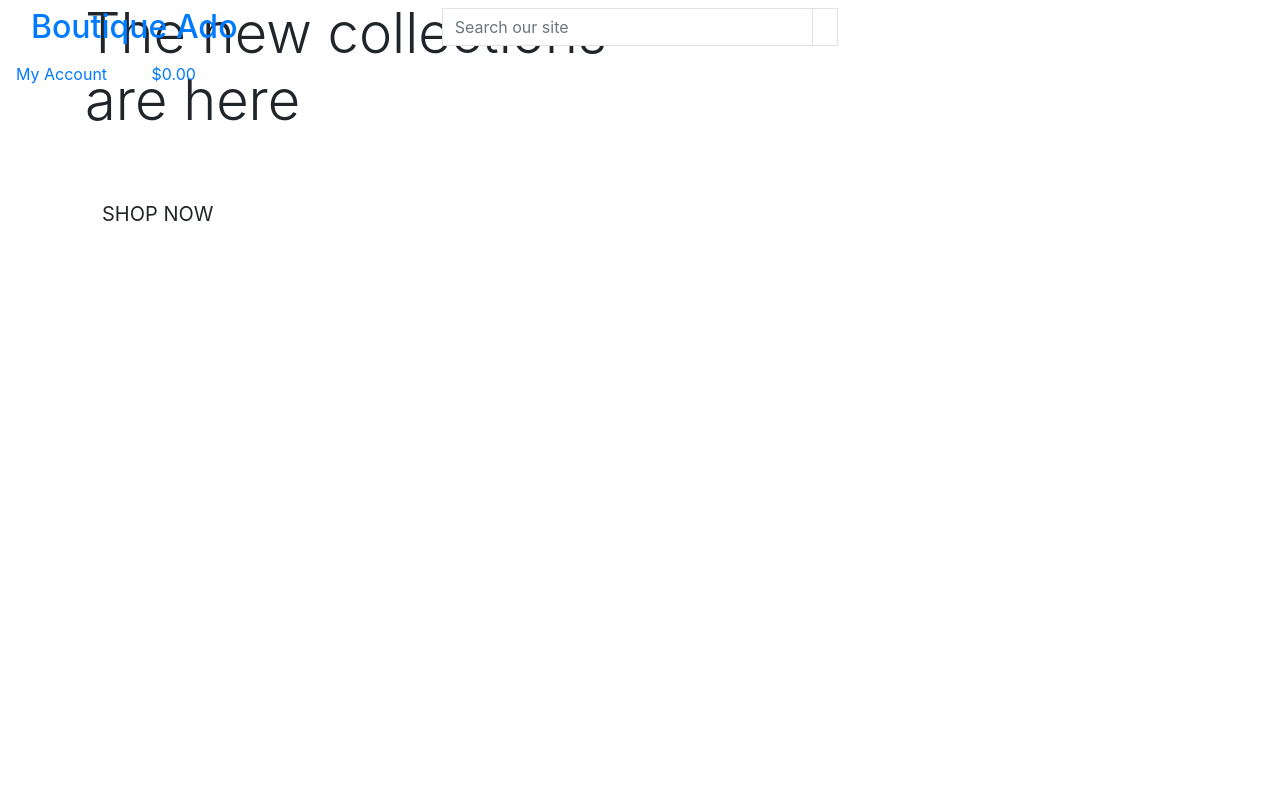
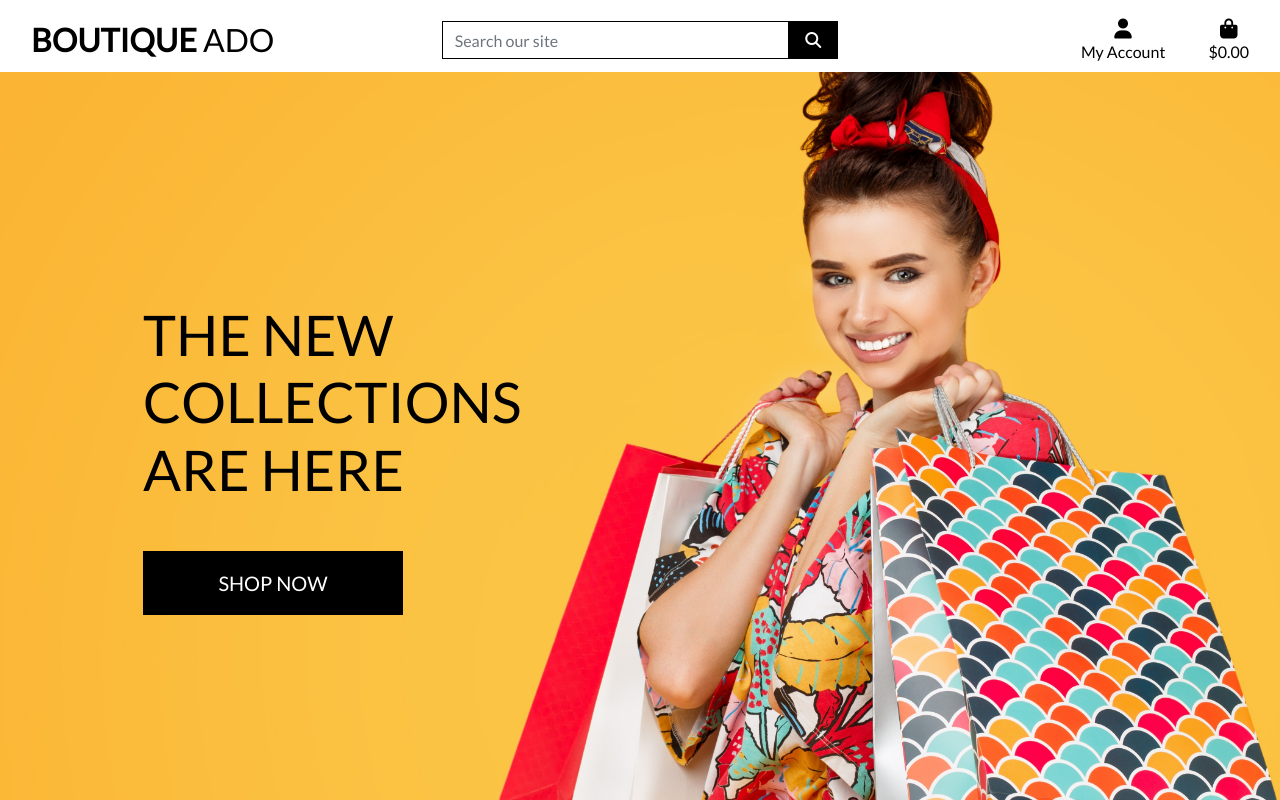
Before and after one commit to InfiniteEndeavours/Boutique-Ado, a Django app: page / in a window 1280 px wide. Run offline with Django 3.2, Linux system fonts and the light colour scheme; some libraries are stand-ins or nearby versions.

Commit message:
Completed Homepage header and CSS

```diff
--- a/boutique_ado/settings.py
+++ b/boutique_ado/settings.py
@@ -157,6 +157,10 @@
 # https://docs.djangoproject.com/en/3.2/howto/static-files/
 
 STATIC_URL = '/static/'
+STATICFILES_DIRS = (os.path.join(BASE_DIR, 'static'),)
+
+MEDIA_URL = '/media/'
+MEDIA_ROOT = os.path.join(BASE_DIR, 'media')
 
 # Default primary key field type
 # https://docs.djangoproject.com/en/3.2/ref/settings/#default-auto-field
--- a/boutique_ado/urls.py
+++ b/boutique_ado/urls.py
@@ -15,9 +15,11 @@
 """
 from django.contrib import admin
 from django.urls import path, include
+from django.conf import settings
+from django.conf.urls.static import static
 
 urlpatterns = [
     path('admin/', admin.site.urls),
     path('accounts/', include('allauth.urls')),
     path('', include('home.urls'))
-]
+] + static(settings.MEDIA_URL, document_root=settings.MEDIA_ROOT)
--- /dev/null
+++ b/static/css/base.css
@@ -0,0 +1,81 @@
+html {
+    height: 100%;
+}
+
+body {
+    background: url('/media/homepage_background_cropped.jpg') no-repeat center center fixed;
+    background-size: cover;
+    height: calc(100vh - 164px);
+    color: #555;
+    font-family: 'Lato';
+}
+
+/* from Bulma */
+.icon {
+    align-items: center;
+    display: inline-flex;
+    justify-content: center;
+    height: 1.5rem;
+    width: 1.5rem;
+}
+
+.logo-font {
+    text-transform: uppercase;
+}
+
+.main-logo-link {
+    width: fit-content;
+}
+
+.shop-now-button {
+    background: black;
+    color: white;
+    min-width: 260px;
+}
+
+.btn-black {
+    background: black;
+    color: white;
+}
+
+.shop-now-button:hover,
+.shop-now-button:active,
+.shop-now-button:focus,
+.btn-black:hover,
+.btn-black:active,
+.btn-black:focus {
+    background: #222;
+    color: white;
+}
+
+.text-black {
+    color: #000 !important;
+}
+
+.border-black {
+    border: 1px solid black !important;
+}
+
+/* -------------------------------- Media Queries */
+
+/* Slightly larger container on xl screens */
+@media (min-width: 1200px) {
+  .container {
+    max-width: 80%;
+  }
+}
+
+/* fixed top navbar only on medium and up */
+@media (min-width: 992px) {
+    .fixed-top-desktop-only {
+        position: fixed;
+        top: 0;
+        right: 0;
+        left: 0;
+        z-index: 1030;
+    }
+
+    .header-container {
+        padding-top: 164px;
+    }
+}
--- a/templates/base.html
+++ b/templates/base.html
@@ -1,49 +1,54 @@
 {% load static %}
 
-<!DOCTYPE html>
+<!doctype html>
 <html lang="en">
   <head>
+
     {% block meta %}
-    <meta http-equiv="X-UA-Compatible" content="ie=edge" />
-    <meta charset="utf-8" />
-    <meta
-      name="viewport"
-      content="width=device-width, initial-scale=1, shrink-to-fit=no"
-    />
-    {% endblock %} {% block extra_meta%} {% endblock %} {% block corecss %}
-    <!-- Bootstrap CSS -->
-    <link
-      rel="stylesheet"
-      href="https://cdn.jsdelivr.net/npm/bootstrap@4.6.2/dist/css/bootstrap.min.css"
-      integrity="sha384-xOolHFLEh07PJGoPkLv1IbcEPTNtaed2xpHsD9ESMhqIYd0nLMwNLD69Npy4HI+N"
-      crossorigin="anonymous"
-    />
-    {% endblock %} {% block extra_css %} {%endblock%} {% block corejs %}
-    <script
-      src="https://cdn.jsdelivr.net/npm/jquery@3.5.1/dist/jquery.min.js"
-      integrity="sha256-9/aliU8dGd2tb6OSsuzixeV4y/faTqgFtohetphbbj0="
-      crossorigin="anonymous"
-    ></script>
-    <script
-      src="https://cdn.jsdelivr.net/npm/bootstrap@4.6.2/dist/js/bootstrap.bundle.min.js"
-      integrity="sha384-Fy6S3B9q64WdZWQUiU+q4/2Lc9npb8tCaSX9FK7E8HnRr0Jz8D6OP9dO5Vg3Q9ct"
-      crossorigin="anonymous"
-    ></script>
-    {% endblock %} {% block extra_js %} {% endblock %}
+        <meta http-equiv="X-UA-Compatible" content="ie=edge">
+        <meta charset="utf-8">
+        <meta name="viewport" content="width=device-width, initial-scale=1, shrink-to-fit=no">
+    {% endblock %}
+
+    {% block extra_meta %}
+    {% endblock %}
+
+    {% block corecss %}
+    <link rel="preconnect" href="https://fonts.googleapis.com">
+    <link rel="preconnect" href="https://fonts.gstatic.com" crossorigin>
+    <link href="https://fonts.googleapis.com/css2?family=Lato&display=swap" rel="stylesheet">
+        <link rel="stylesheet" href="https://stackpath.bootstrapcdn.com/bootstrap/4.4.1/css/bootstrap.min.css" integrity="sha384-Vkoo8x4CGsO3+Hhxv8T/Q5PaXtkKtu6ug5TOeNV6gBiFeWPGFN9MuhOf23Q9Ifjh" crossorigin="anonymous">
+        <link rel="stylesheet" href="https://fonts.googleapis.com/css?family=Lato&display=swap">
+        <link rel="stylesheet" href="{% static 'css/base.css' %}">
+    {% endblock %}
+
+    {% block extra_css %}
+    {% endblock %}
+
+    {% block corejs %}
+        <script src="https://kit.fontawesome.com/e9c73d7092.js" crossorigin="anonymous"></script>
+        <script src="https://code.jquery.com/jquery-3.4.1.slim.min.js" integrity="sha384-J6qa4849blE2+poT4WnyKhv5vZF5SrPo0iEjwBvKU7imGFAV0wwj1yYfoRSJoZ+n" crossorigin="anonymous"></script>
+        <script src="https://cdn.jsdelivr.net/npm/popper.js@1.16.0/dist/umd/popper.min.js" integrity="sha384-Q6E9RHvbIyZFJoft+2mJbHaEWldlvI9IOYy5n3zV9zzTtmI3UksdQRVvoxMfooAo" crossorigin="anonymous"></script>
+        <script src="https://stackpath.bootstrapcdn.com/bootstrap/4.4.1/js/bootstrap.min.js" integrity="sha384-wfSDF2E50Y2D1uUdj0O3uMBJnjuUD4Ih7YwaYd1iqfktj0Uod8GCExl3Og8ifwB6" crossorigin="anonymous"></script>
+    {% endblock %}
+
+    {% block extra_js %}
+    {% endblock %}
+
     <title>Boutique Ado {% block extra_title %}{% endblock %}</title>
   </head>
   <body>
     <header class="container-fluid fixed-top">
-      <div class="row">
+        <div id="topnav" class="row bg-white pt-lg-2 d-none d-lg-flex">
             <div class="col-12 col-lg-4 my-auto py-1 py-lg-0 text-center text-lg-left">
                 <a href="{% url 'home' %}" class="nav-link main-logo-link">
-            <h2 class="text-black logo-font my-0">Boutique Ado</h2>
+                    <h2 class="logo-font text-black my-0"><strong>Boutique</strong> Ado</h2>
                 </a>
             </div>
             <div class="col-12 col-lg-4 my-auto py-1 py-lg-0">
                 <form method="GET" action="">
                     <div class="input-group w-100">
-              <input type="text" class="form-control border border-black rounded-0" name="q" placeholder="Search our site">
+                        <input class="form-control border border-black rounded-0" type="text" name="q" placeholder="Search our site">
                         <div class="input-group-append">
                             <button class="form-control btn btn-black border border-black rounded-0" type="submit">
                                 <span class="icon">
@@ -54,15 +59,13 @@
                     </div>
                 </form>
             </div>
-        <div class="col-12 col-lg-4 my-auto py-1 py-lg-0"></div>
+            <div class="col-12 col-lg-4 my-auto py-1 py-lg-0">
                 <ul class="list-inline list-unstyled text-center text-lg-right my-0">
                     <li class="list-inline-item dropdown">
-            <a href="#" class="text-black nav-link" id="user-options" data-toggle="dropdown" aria-haspopup="true" aria-expanded="false">
+                        <a class="text-black nav-link" href="#" id="user-options" data-toggle="dropdown" aria-haspopup="true" aria-expanded="false">
                             <div class="text-center">
-                <div>
-                  <i class="fas fa-user fa-lg"></i>
+                                <div><i class="fas fa-user fa-lg"></i></div>
                                 <p class="my-0">My Account</p>
-                </div>
                             </div>
                         </a>
                         <div class="dropdown-menu border-0" aria-labelledby="user-options">
@@ -78,11 +81,10 @@
                             {% endif %}
                         </div>
                     </li>
-          <li class="list-inline-item dropdown">
-            <a href="" class="{% if grand_total %}text-info font-weight-bold{% else %}text-black{% endif %} nav-link">
+                    <li class="list-inline-item">
+                        <a class="{% if grand_total %}text-info font-weight-bold{% else %}text-black{% endif %} nav-link" href="">
                             <div class="text-center">
-                <div>
-                  <i class="fas-fa-shopping-bag fa-lg"></i>
+                                <div><i class="fas fa-shopping-bag fa-lg"></i></div>
                                 <p class="my-0">
                                     {% if grand_total %}
                                         ${{ grand_total|floatformat:2 }}
@@ -91,10 +93,10 @@
                                     {% endif %}
                                 </p>
                             </div>
-              </div>
                         </a>
                     </li>
                 </ul>
+            </div>
         </div>
     </header>
 
@@ -110,5 +112,7 @@
 
     {% block postloadjs %}
     {% endblock %}
+
+
   </body>
 </html>
```
Also changed, not shown: media/homepage_background_cropped.jpg (added). Lines whose indentation alone changed are shown as unchanged.
